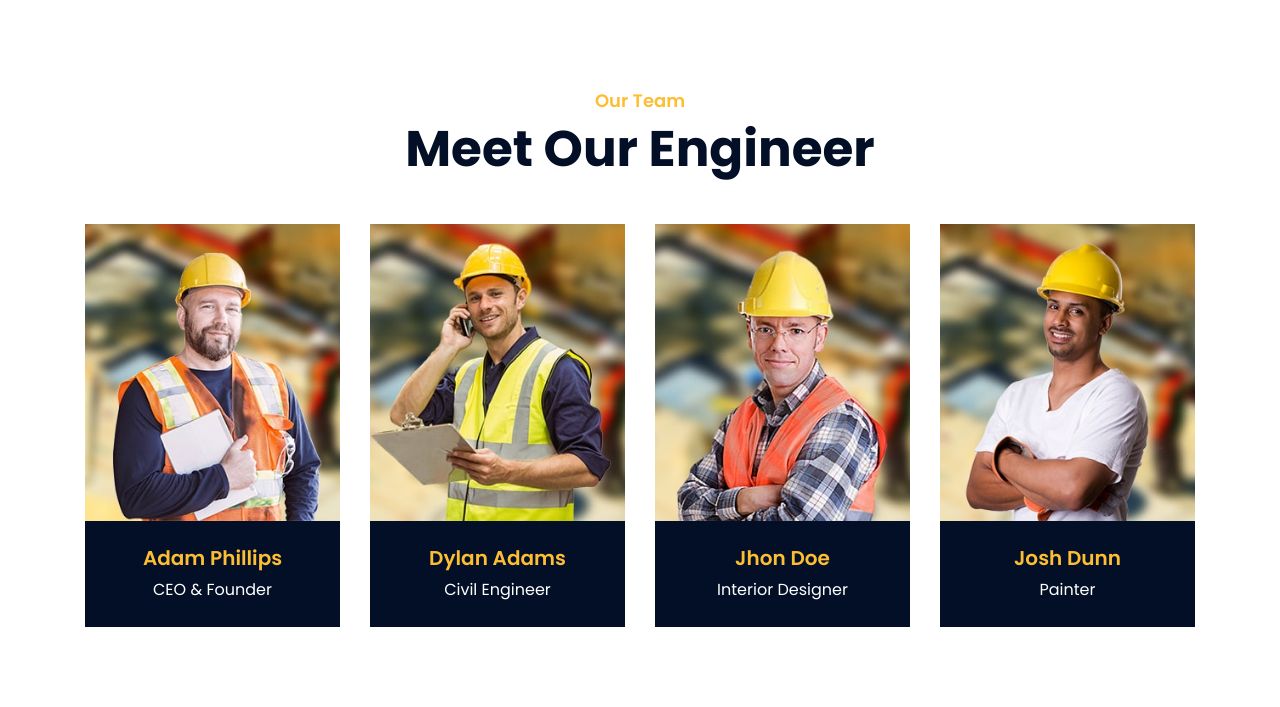
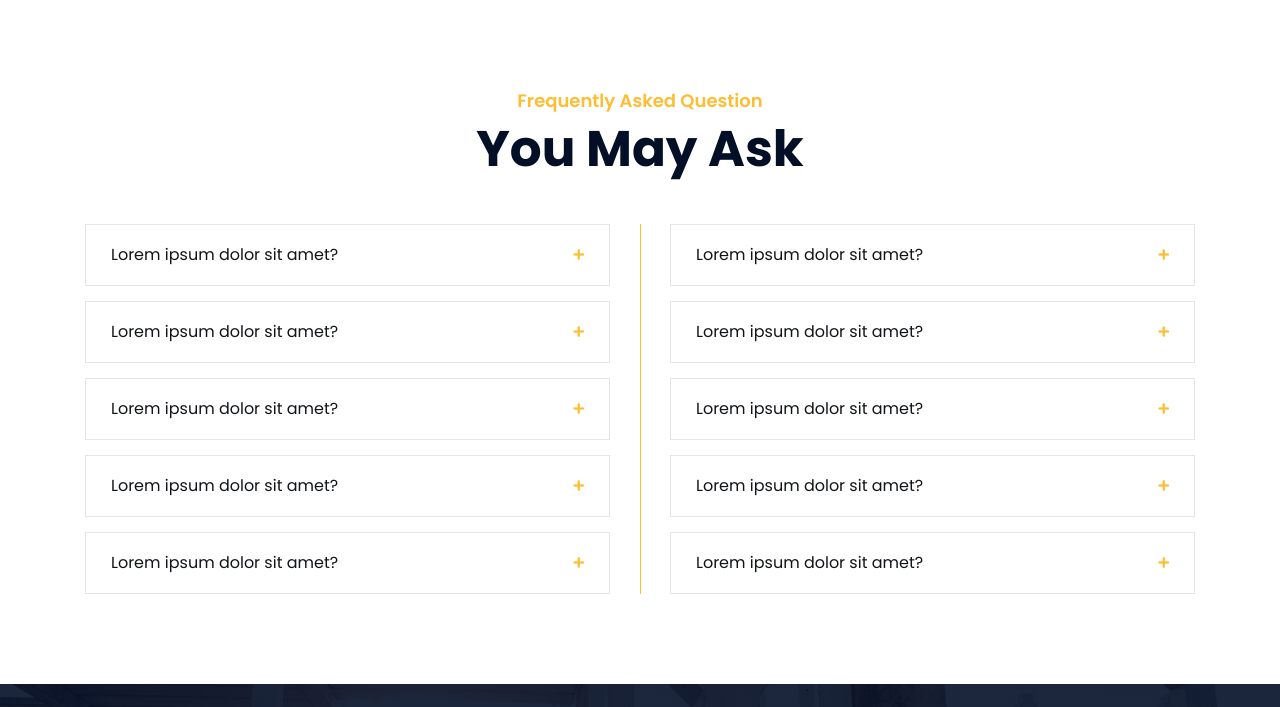
Before and after one commit to FilstonMbambi/Builders-Corner, a plain HTML site: page index.html in a window 1280 px wide. Shown: the part 4072-4779 px from the top of the page. Drawn offline with nearby package versions, Linux system fonts and the light colour scheme.

Commit message:
Update index.html

```diff
--- a/index.html
+++ b/index.html
@@ -478,88 +478,6 @@
             <!-- Fact End -->
 
 
-            <!-- Team Start -->
-            <div class="team">
-                <div class="container">
-                    <div class="section-header text-center">
-                        <p>Our Team</p>
-                        <h2>Meet Our Engineer</h2>
-                    </div>
-                    <div class="row">
-                        <div class="col-lg-3 col-md-6 wow fadeInUp" data-wow-delay="0.1s">
-                            <div class="team-item">
-                                <div class="team-img">
-                                    <img src="img/team-1.jpg" alt="Team Image">
-                                </div>
-                                <div class="team-text">
-                                    <h2>Adam Phillips</h2>
-                                    <p>CEO & Founder</p>
-                                </div>
-                                <div class="team-social">
-                                    <a class="social-tw" href=""><i class="fab fa-twitter"></i></a>
-                                    <a class="social-fb" href=""><i class="fab fa-facebook-f"></i></a>
-                                    <a class="social-li" href=""><i class="fab fa-linkedin-in"></i></a>
-                                    <a class="social-in" href=""><i class="fab fa-instagram"></i></a>
-                                </div>
-                            </div>
-                        </div>
-                        <div class="col-lg-3 col-md-6 wow fadeInUp" data-wow-delay="0.2s">
-                            <div class="team-item">
-                                <div class="team-img">
-                                    <img src="img/team-2.jpg" alt="Team Image">
-                                </div>
-                                <div class="team-text">
-                                    <h2>Dylan Adams</h2>
-                                    <p>Civil Engineer</p>
-                                </div>
-                                <div class="team-social">
-                                    <a class="social-tw" href=""><i class="fab fa-twitter"></i></a>
-                                    <a class="social-fb" href=""><i class="fab fa-facebook-f"></i></a>
-                                    <a class="social-li" href=""><i class="fab fa-linkedin-in"></i></a>
-                                    <a class="social-in" href=""><i class="fab fa-instagram"></i></a>
-                                </div>
-                            </div>
-                        </div>
-                        <div class="col-lg-3 col-md-6 wow fadeInUp" data-wow-delay="0.3s">
-                            <div class="team-item">
-                                <div class="team-img">
-                                    <img src="img/team-3.jpg" alt="Team Image">
-                                </div>
-                                <div class="team-text">
-                                    <h2>Jhon Doe</h2>
-                                    <p>Interior Designer</p>
-                                </div>
-                                <div class="team-social">
-                                    <a class="social-tw" href=""><i class="fab fa-twitter"></i></a>
-                                    <a class="social-fb" href=""><i class="fab fa-facebook-f"></i></a>
-                                    <a class="social-li" href=""><i class="fab fa-linkedin-in"></i></a>
-                                    <a class="social-in" href=""><i class="fab fa-instagram"></i></a>
-                                </div>
-                            </div>
-                        </div>
-                        <div class="col-lg-3 col-md-6 wow fadeInUp" data-wow-delay="0.4s">
-                            <div class="team-item">
-                                <div class="team-img">
-                                    <img src="img/team-4.jpg" alt="Team Image">
-                                </div>
-                                <div class="team-text">
-                                    <h2>Josh Dunn</h2>
-                                    <p>Painter</p>
-                                </div>
-                                <div class="team-social">
-                                    <a class="social-tw" href=""><i class="fab fa-twitter"></i></a>
-                                    <a class="social-fb" href=""><i class="fab fa-facebook-f"></i></a>
-                                    <a class="social-li" href=""><i class="fab fa-linkedin-in"></i></a>
-                                    <a class="social-in" href=""><i class="fab fa-instagram"></i></a>
-                                </div>
-                            </div>
-                        </div>
-                    </div>
-                </div>
-            </div>
-            <!-- Team End -->
-
-
             <!-- FAQs Start -->
             <div class="faqs">
                 <div class="container">
@@ -911,6 +829,9 @@
                         <div class="col-md-6">
                             <p>&copy; <a href="#">Builders Corner</a>, All Right Reserved.</p>
                         </div>
+                        <div class="col-md-6">
+                            <p>Designed With <a href="https://htmlcodex.com">HTML Codex</a></p>
+                        </div>
                     </div>
                 </div>
             </div>
```
